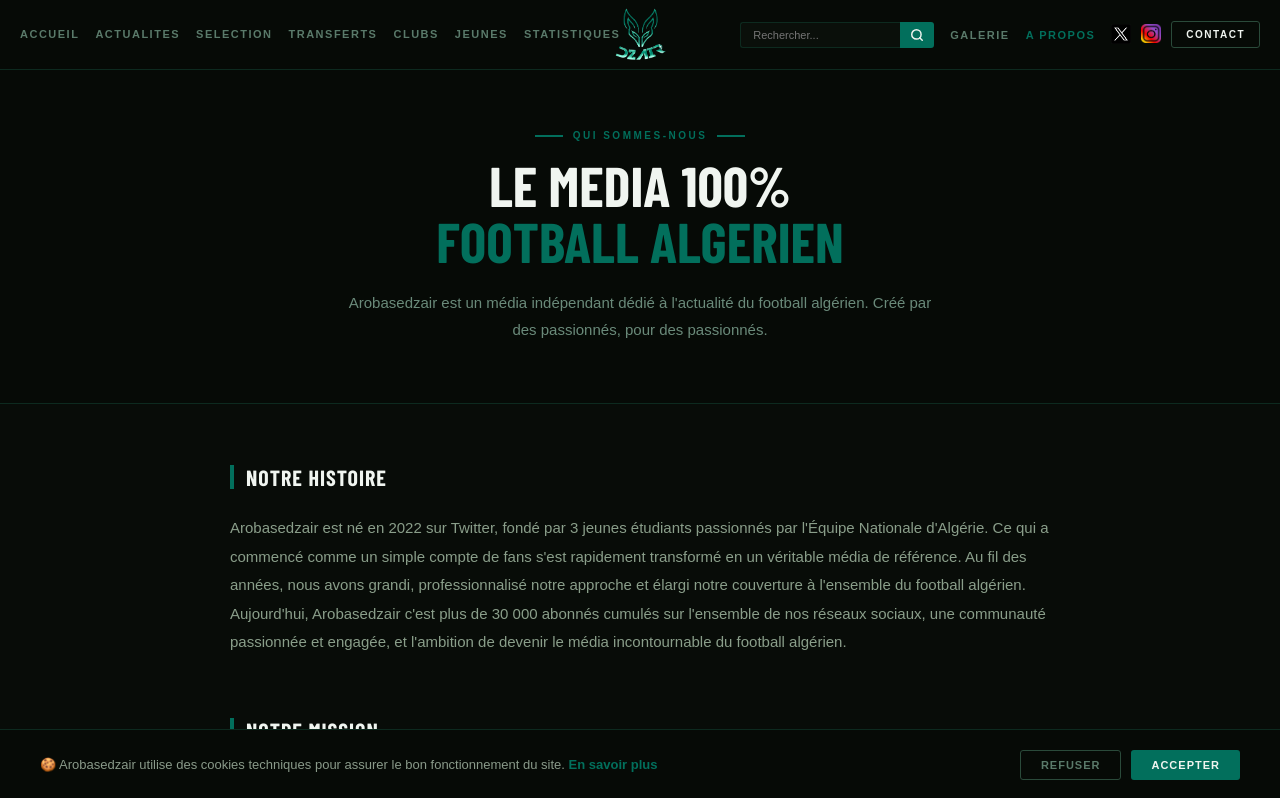
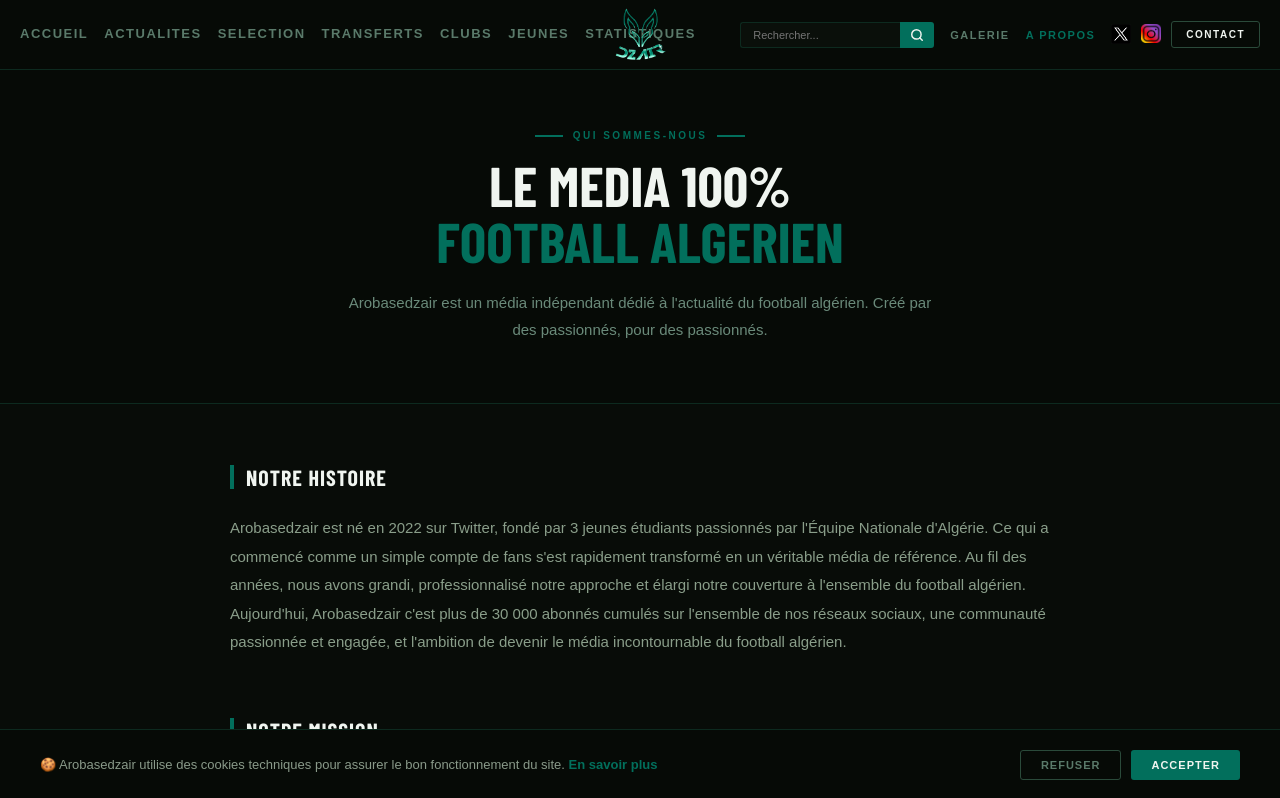
Before and after one commit to riadshr71-sketch/arobasedzair, a Next.js app: page /a-propos in a window 1280 px wide. Shown: the top 798 px of the page. Built offline with nearby package versions, Linux system fonts and the light colour scheme.

Commit message:
size cate

```diff
--- a/app/components/Navbar.tsx
+++ b/app/components/Navbar.tsx
@@ -32,7 +32,7 @@ export default function Navbar({ active }: { active?: string }) {
   return (
     <>
       <nav style={{ background: '#060a06', borderBottom: '1px solid #0d2a1f', display: 'flex', alignItems: 'center', justifyContent: 'space-between', padding: '0 20px', height: '70px', position: 'relative' as const, zIndex: 100 }}>
-        <div className="nav-desktop-left" style={{ display: 'flex', gap: '16px', fontSize: '11px', fontWeight: 700, textTransform: 'uppercase' as const, letterSpacing: '1.5px' }}>
+        <div className="nav-desktop-left" style={{ display: 'flex', gap: '16px', fontSize: '13px', fontWeight: 700, textTransform: 'uppercase' as const, letterSpacing: '1.5px' }}>
           {['Accueil', 'Actualites', 'Selection', 'Transferts', 'Clubs', 'Jeunes', 'Statistiques'].map(l => (
             <a key={l} href={
               l === 'Accueil' ? '/' :
```
